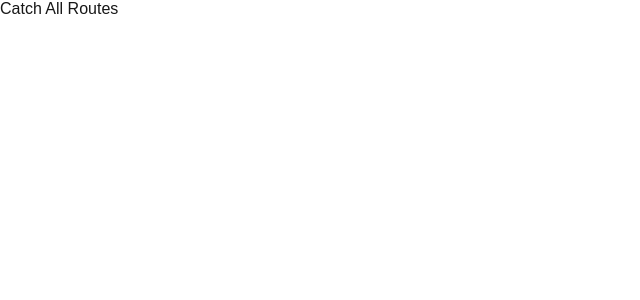
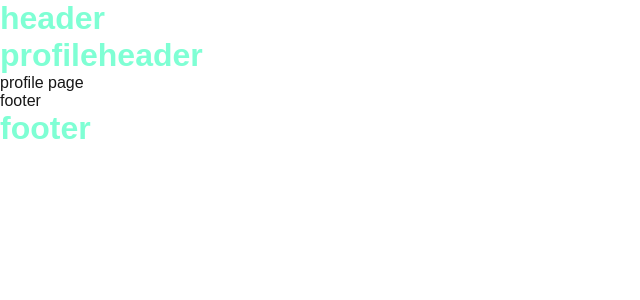
Before and after one commit to sathmijayasuriya/nextjs, a Next.js app: page /profile in a window 1280 px wide. Shown: the top 300 px of the page, without its empty margins (0-640 px from the left). Built offline with nearby package versions, Linux system fonts and the light colour scheme.

Commit message:
Layout & Nested Layouts

```diff
--- a/src/app/globals.css
+++ b/src/app/globals.css
@@ -42,3 +42,7 @@ a {
   padding: 0;
   margin: 0;
 }
+.raw {
+  color:aquamarine;
+  display: flex;
+}
--- a/src/app/layout.jsx
+++ b/src/app/layout.jsx
@@ -22,14 +22,16 @@ const poppins = Poppins({
 
 export const metadata = {
   title: "Create Next App",
-  description: "Generated by create next app",
+  description: "Generated by create next app",   //view source code on browser
 };
 
 export default function RootLayout({ children }) {
   return (
     <html lang="en">
       <body className={`${geistSans.variable} ${geistMono.variable}`}>
+        <h1 className="raw">header</h1>
         {children}
+        <h1 className="raw">footer</h1>
       </body>
     </html>
   );
--- /dev/null
+++ b/src/app/profile/layout.jsx
@@ -0,0 +1,14 @@
+export default function PrfofileLayout({ children }) {
+    return (
+     <div>
+        <div>
+           <h1 className="raw">profileheader</h1>
+        </div>
+        {/*  this is profile page */}
+        {children}
+        <div>
+            footer
+        </div>
+     </div>
+    );
+  }
--- /dev/null
+++ b/src/app/profile/page.jsx
@@ -0,0 +1,7 @@
+import React from 'react'
+
+export default function page() {
+  return (
+    <div>profile page</div>
+  )
+}
```
Also changed, not shown: src/app/profile/users/page.jsx (added, +7 -0 lines).
